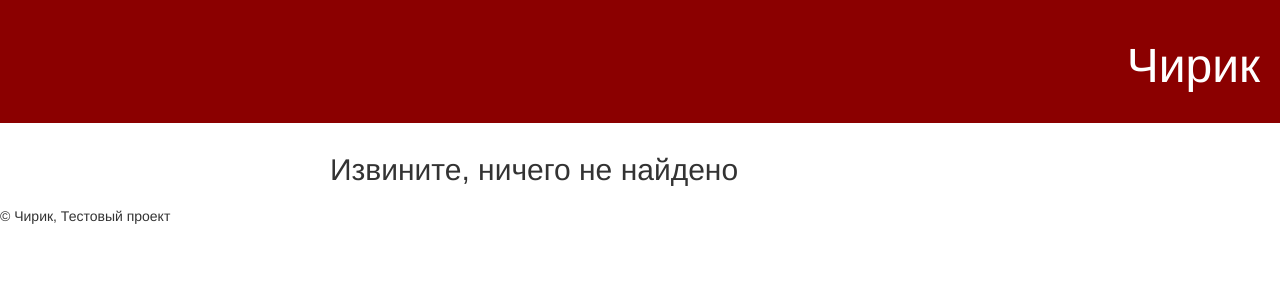
After one commit to NILegio/chirik, a Django app: template templates/errors/error404.html in a window 1280 px wide. The commit adds this page. Shown: the top 300 px of the page. Run offline with Django 3.2, Linux system fonts and the light colour scheme; the template is opened without the code that fills it, so the values that code supplies are empty; some libraries are stand-ins or nearby versions.

Commit message:
'Second_first_build'

```diff
--- a/aas/urls.py
+++ b/aas/urls.py
@@ -6,7 +6,7 @@ app_name = 'aas'
 urlpatterns = [
     url(r'^$', UserView.as_view(), name='user'),
     url(r'^follow/$', follow, name='follow'),
-    url(r'^friends/$', FriendsView.as_view(), name='friends'),
+    #url(r'^friends/$', FriendsView.as_view(), name='friends'),
     url(r'^edit_user/$', UserEditView.as_view(), name='user_edit'),
     url(r'^blog/add/$', add_writing, name='add_writer'),
     url(r'^blog/(?P<id>\d+)/$', ArticlesView.as_view(), name='comments'),
--- a/chirik/urls.py
+++ b/chirik/urls.py
@@ -17,10 +17,12 @@ from django.conf.urls import url, include
 from django.contrib import admin
 from django.views.static import serve
 from django.conf import settings
+from django.views.defaults import server_error, page_not_found
 
-from aas.views import IndexView, LogoutView, LoginView, RegView
+from aas.views import IndexView, LogoutView, LoginView, RegView, curry
 
-
+handler404 = curry(page_not_found, exception=Exception('Page not Found'), template_name='errors/error404.html')
+handler500 = curry(server_error, template_name='errors/error500.html')
 
 urlpatterns = [
     url(r'^admin/', admin.site.urls),
--- a/static/css/index.css
+++ b/static/css/index.css
@@ -1,24 +1,15 @@
-body{
-    /*padding: 20px;
-    //*background-color: gray;*/
-}
-
 .header{
     background-color: darkred;
-    margin-top: 0px;
+    margin-top: 0;
     padding: 20px 20px 20px 40px;
 }
 
 .header h1, .header h1 a, .header h1 a:visited, .header h1 a:active{
     color: #ffffff;
-    font-size: 20pt;
+    font-size: 36pt;
     text-decoration: none;
 }
 
-
-h1, h2,h3,h4 {
-    font-family: 'Arial';
-}
 
 .article{
     display: flex;
--- /dev/null
+++ b/templates/errors/error404.html
@@ -0,0 +1,8 @@
+{% extends "index.html" %}
+
+{% block sideblock %}
+{% endblock %}
+
+{% block content %}
+    <h2>Извините, ничего не найдено</h2>
+{% endblock %}
--- a/templates/user.html
+++ b/templates/user.html
@@ -13,8 +13,6 @@
     <div>Дата регистрация - {{ object.date_joined|date:'F Y' }} </div>
     <span class="spacing">{{ object.friends.all.count }} Following</span>
     <span class="spacing">{{ object.friends_by.all.count }} Followers</span>
-
-    user {{ user.username }} object {{ object.username }} quary {{ follow }}
     {% if user.is_authenticated %}
         {% if not follow %}
             <form action="{% url 'aas:follow' username=object.username %}" method="post">
```
Also changed, not shown: aas/views.py (+11 -1 lines), chirik/settings.py (+4 -6 lines), templates/errors/error500.html (added, +8 -0 lines).
